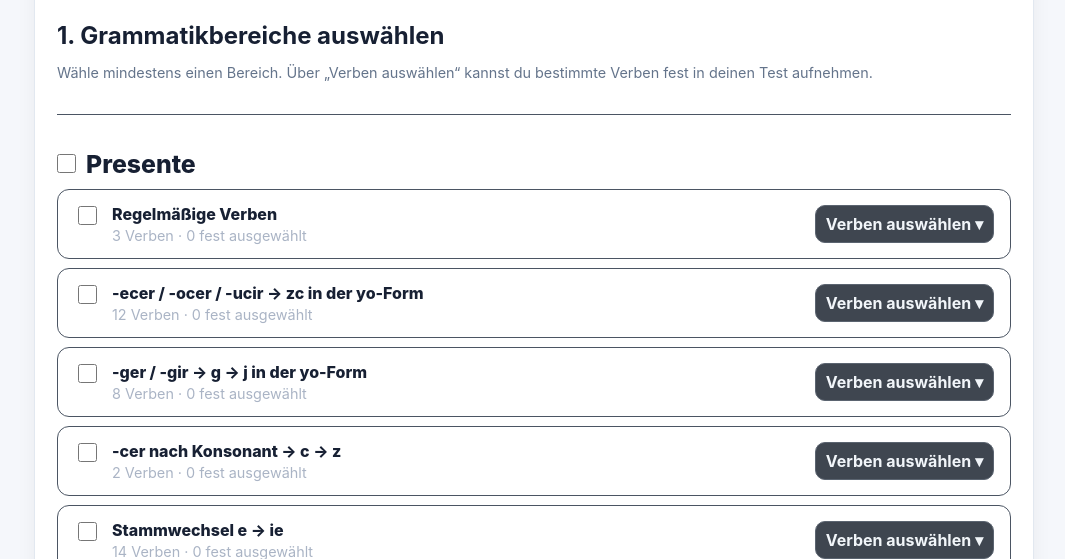
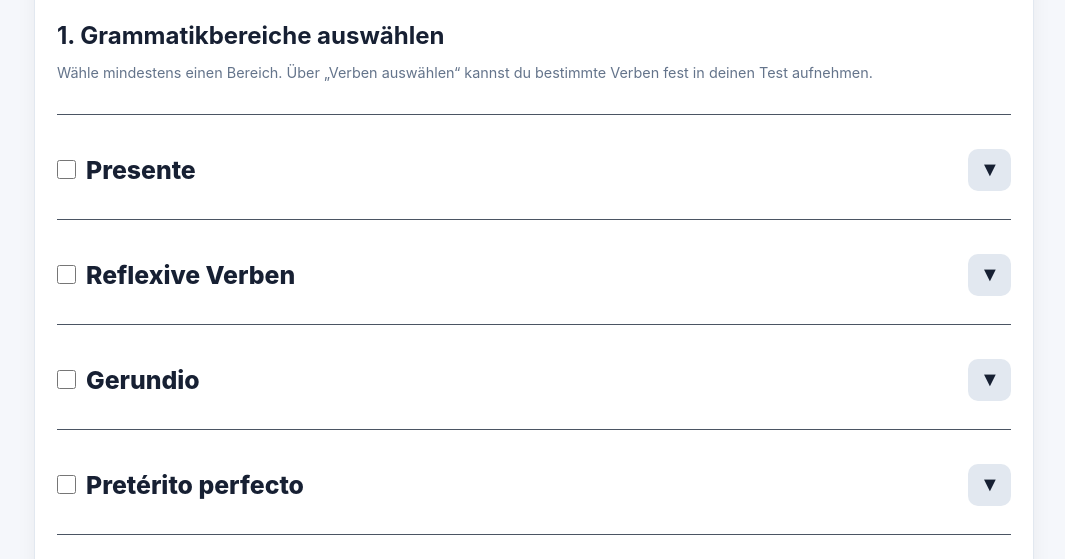
Before and after one commit to Vossen85/Spanisch-Vokabeltest, a plain HTML site: page grammatik-uebung.html in a window 1280 px wide. Shown: the part 241-800 px from the top of the page, without its empty margins (106-1171 px from the left). Drawn offline with nearby package versions, Linux system fonts and the light colour scheme.

Commit message:
Grammatikauswahl: Oberthemen standardmäßig zugeklappt, Unterthemen per Pfeil ausklappen

```diff
--- a/grammatik-uebung.html
+++ b/grammatik-uebung.html
@@ -41,7 +41,11 @@ a.btn{text-decoration:none;display:inline-block;border-radius:10px;padding:12px
   .avanza-home-link.is-locked{opacity:.68;pointer-events:none;cursor:default}
   @media print{.avanza-home-header{display:none!important}}
   .tense-heading{font-size:clamp(1.8rem,5vw,2.5rem);font-weight:900;line-height:1.1;color:#4f46e5;margin:0 0 6px}
-  </style>
+
+.group-head .group-title{flex:1;min-width:0}
+.group-fold{flex:0 0 auto;margin-left:auto;min-width:43px;height:42px;padding:7px 11px;font-size:1.3rem;line-height:1;cursor:pointer}
+.group-fold:focus-visible{outline:3px solid #0f766e;outline-offset:2px}
+</style>
 </head>
 <body><div class="wrap">
   <header class="avanza-home-header"><a class="avanza-home-link" href="uebung.html" data-home-target="uebung.html" aria-label="Zur Startseite ¡Avanza!" title="Zur Startseite"><img src="./icons/avanza-schueler.svg" alt="¡Avanza! Startseite"></a></header>
@@ -140,8 +144,13 @@ function renderCatalog(){
  const root=$("groups");root.innerHTML="";const groups=new Map();
  for(const t of catalog){if(!groups.has(t.group))groups.set(t.group,[]);groups.get(t.group).push(t)}
  for(const [name,topics] of groups){
-  const g=document.createElement("div");g.className="group";g.innerHTML='<div class="group-head"><input type="checkbox" class="group-select-all" title="Alle Unterthemen auswählen" aria-label="Alle Unterthemen auswählen"><h3 class="group-title">'+esc(name)+'</h3></div><div class="topics"></div>';const holder=g.querySelector(".topics");
+  const g=document.createElement("div");g.className="group";g.innerHTML='<div class="group-head"><input type="checkbox" class="group-select-all" title="Alle Unterthemen auswählen" aria-label="Alle Unterthemen auswählen"><h3 class="group-title">'+esc(name)+'</h3><button type="button" class="group-fold secondary" aria-expanded="false" title="Unterthemen anzeigen">▾</button></div><div class="topics hidden"></div>';const holder=g.querySelector(".topics");
   const groupButton=g.querySelector(".group-select-all");
+  const fold=g.querySelector(".group-fold");
+  holder.id="grammar-test-children-"+root.children.length;
+  fold.setAttribute("aria-controls",holder.id);
+  fold.setAttribute("aria-label","Unterthemen von "+name+" anzeigen");
+  fold.addEventListener("click",()=>{const expanded=!holder.classList.toggle("hidden");fold.textContent=expanded?"▴":"▾";fold.title=expanded?"Unterthemen ausblenden":"Unterthemen anzeigen";fold.setAttribute("aria-label","Unterthemen von "+name+(expanded?" ausblenden":" anzeigen"));fold.setAttribute("aria-expanded",String(expanded))});
   const refreshGroup=()=>{const checks=[...holder.querySelectorAll(".topic-check")],all=checks.length>0&&checks.every(x=>x.checked),some=checks.some(x=>x.checked);groupButton.checked=all;groupButton.indeterminate=some&&!all;groupButton.title=all?"Auswahl aufheben":"Alle Unterthemen auswählen";groupButton.setAttribute("aria-label",all?"Auswahl aufheben":"Alle Unterthemen auswählen")};
   groupButton.addEventListener("change",()=>{const boxes=[...holder.querySelectorAll(".topic")];boxes.forEach(box=>{box.querySelector(".topic-check").checked=groupButton.checked;if(!groupButton.checked){box.querySelectorAll(".verb-check").forEach(x=>x.checked=false);box.querySelector(".fixed-count").textContent="0 fest ausgewählt"}});updateSummary();refreshGroup()});
   for(const topic of topics){
```
